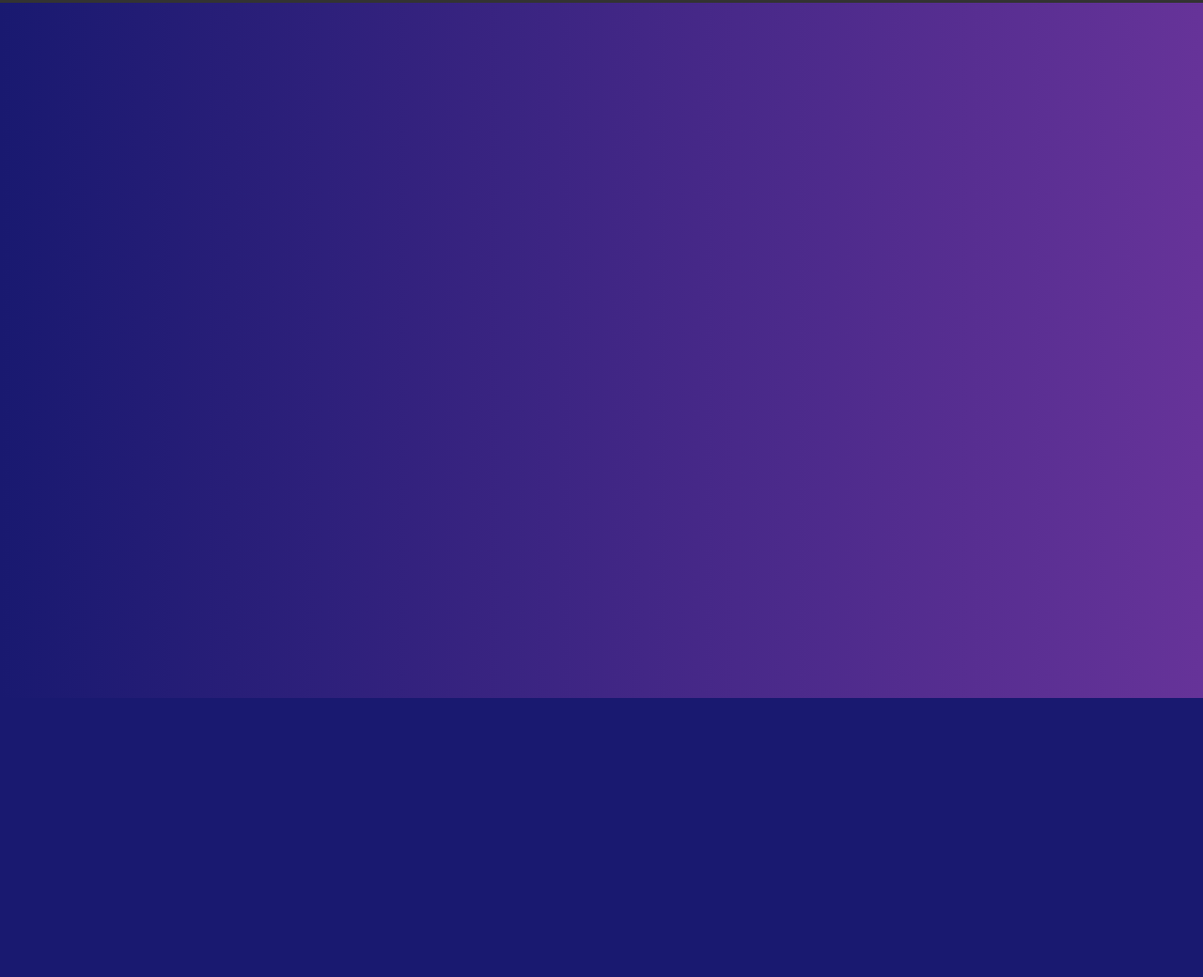
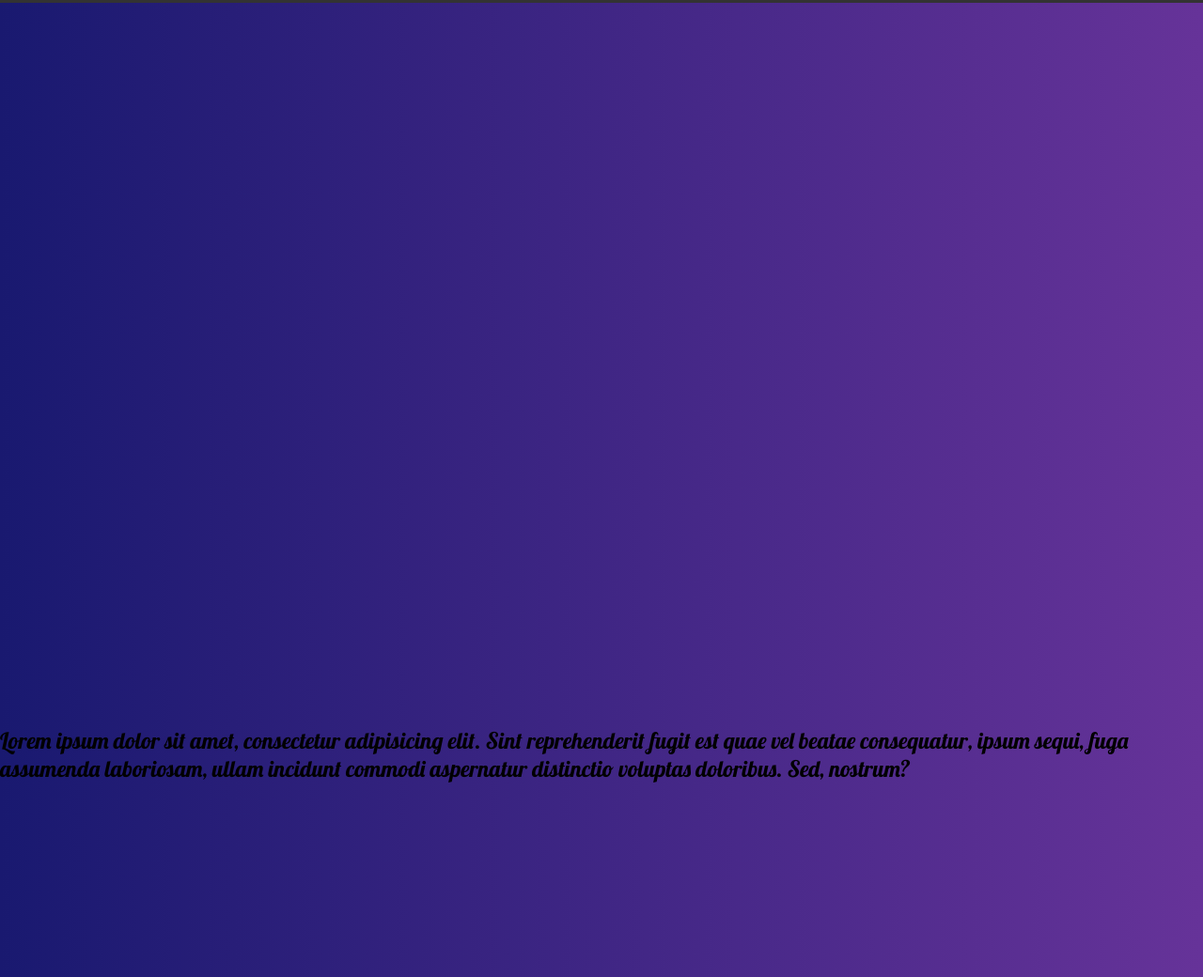
Before and after one commit to patrick-amusivwa/animated-css-menu, a plain HTML site: page index.html in a window 1280 px wide. Shown: the part 57-1097 px from the top of the page at 94% size. Before the commit the page ends 800 px from the top, so only its background shows below. Drawn offline with Linux system fonts and the light colour scheme; a web font is replaced by a local one.

Commit message:
'COMPLETE

```diff
--- a/index.html
+++ b/index.html
@@ -30,7 +30,7 @@
         </nav>
     </header>
     <main>
-
+<p>Lorem ipsum dolor sit amet, consectetur adipisicing elit. Sint reprehenderit fugit est quae vel beatae consequatur, ipsum sequi, fuga assumenda laboriosam, ullam incidunt commodi aspernatur distinctio voluptas doloribus. Sed, nostrum?</p>
     </main>
 </body>
 
--- a/menu.css
+++ b/menu.css
@@ -102,10 +102,9 @@ header:focus-within .closemenubtn {
 header:focus-within .closemenubtn:focus {
   transform: translatex(-50px);
 }
-.closemenubtn:focus+nav{
-    transform-origin:top center;
-    animation:hidemenu 0.5s ease forwards;
-
+.closemenubtn:focus + nav {
+  transform-origin: top center;
+  animation: hidemenu 0.5s ease forwards;
 }
 @keyframes showmenu {
   0% {
@@ -133,7 +132,8 @@ nav ul {
   list-style-type: none;
   display: flex;
   flex-flow: column nowrap;
-
+  position: absolute;
+  width: 100%;
 }
 nav li {
   padding: 0.5rem;
@@ -155,3 +155,12 @@ nav a:focus {
   transform: scale(1.2);
   transition: all 0.3s;
 }
+main{
+    flex-grow:1;
+    display:grid;
+    place-content:center;
+    min-height:200vh;
+
+
+
+}
```
Lines whose indentation alone changed are shown as unchanged.
